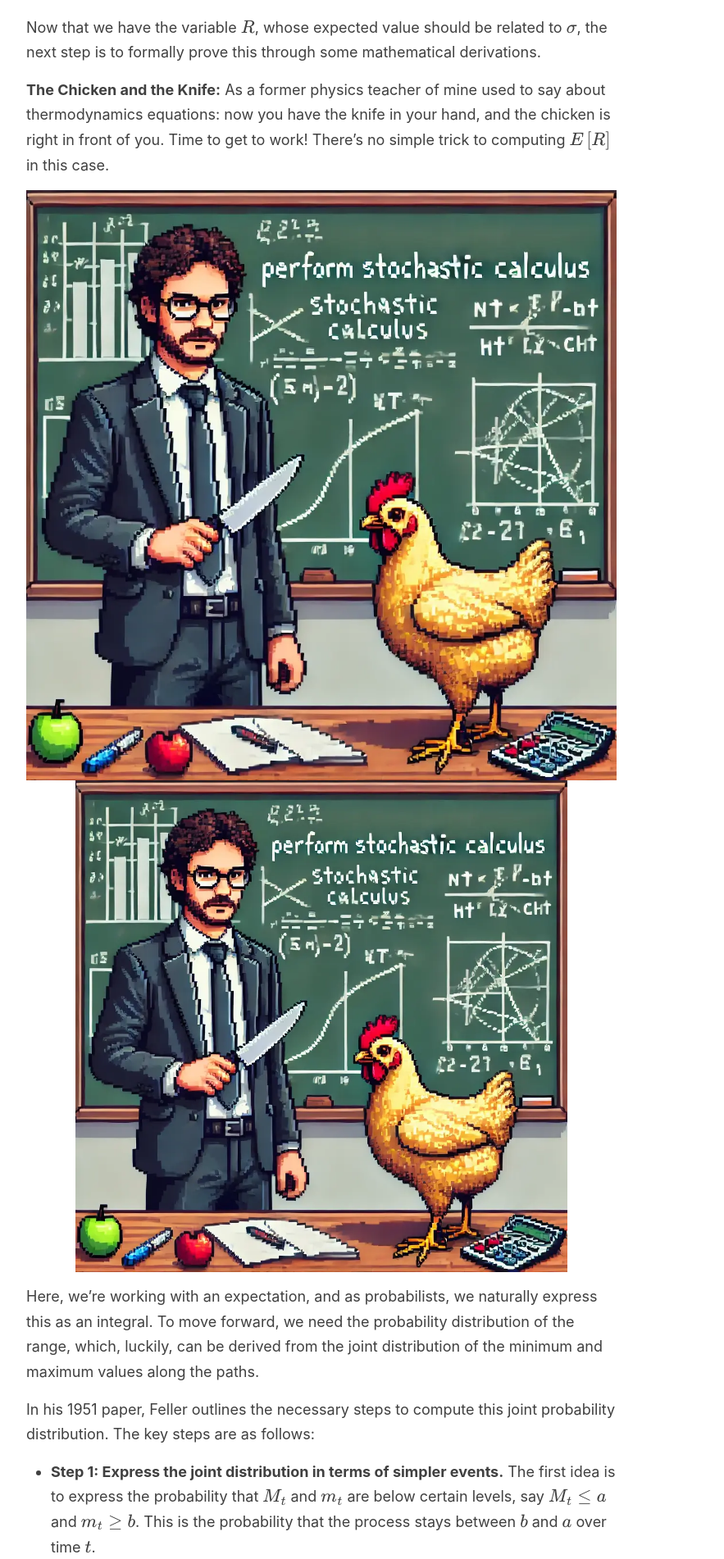
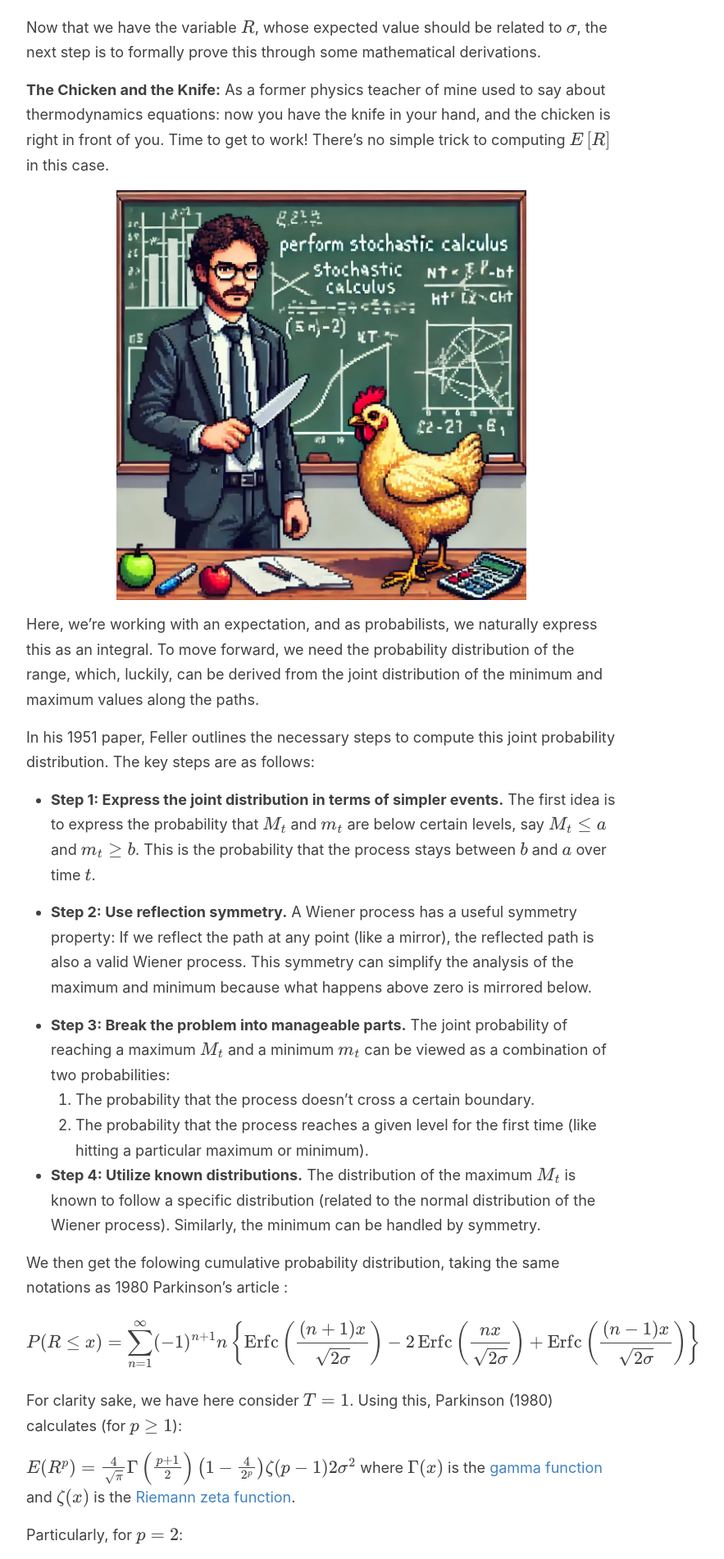
Before and after one commit to Zaltarba/blog, a Jekyll site: the page built from _posts/2024-09-27-BitcoinVolatility-3.md, in a window 1280 px wide. Shown: the part 2546-4448 px from the top of the page at 82% size, without its empty margins (248-1131 px from the left). Built offline with Jekyll 4.4.1, drawn with Linux system fonts in a browser that asks for light colours; formulas are drawn with MathJax 3; comment, search, counter and statistics services are not loaded.

Commit message:
Update 2024-09-27-BitcoinVolatility-3.md

```diff
--- a/_posts/2024-09-27-BitcoinVolatility-3.md
+++ b/_posts/2024-09-27-BitcoinVolatility-3.md
@@ -67,8 +67,7 @@
 
 **The Chicken and the Knife:** As a former physics teacher of mine used to say about thermodynamics equations: now you have the knife in your hand, and the chicken is right in front of you. Time to get to work! There's no simple trick to computing $ E\left[ R \right] $ in this case.
 
-![figure 0](/blog/images/chicken_and_the_knife.webp)
-<img src="/blog/images/chicken_and_the_knife.webp" alt="figure 0" width="600px">
+<img src="/blog/images/chicken_and_the_knife.webp" alt="figure 0" width="500px">
 
 Here, we're working with an expectation, and as probabilists, we naturally express this as an integral. To move forward, we need the probability distribution of the range, which, luckily, can be derived from the joint distribution of the minimum and maximum values along the paths.
 
```
